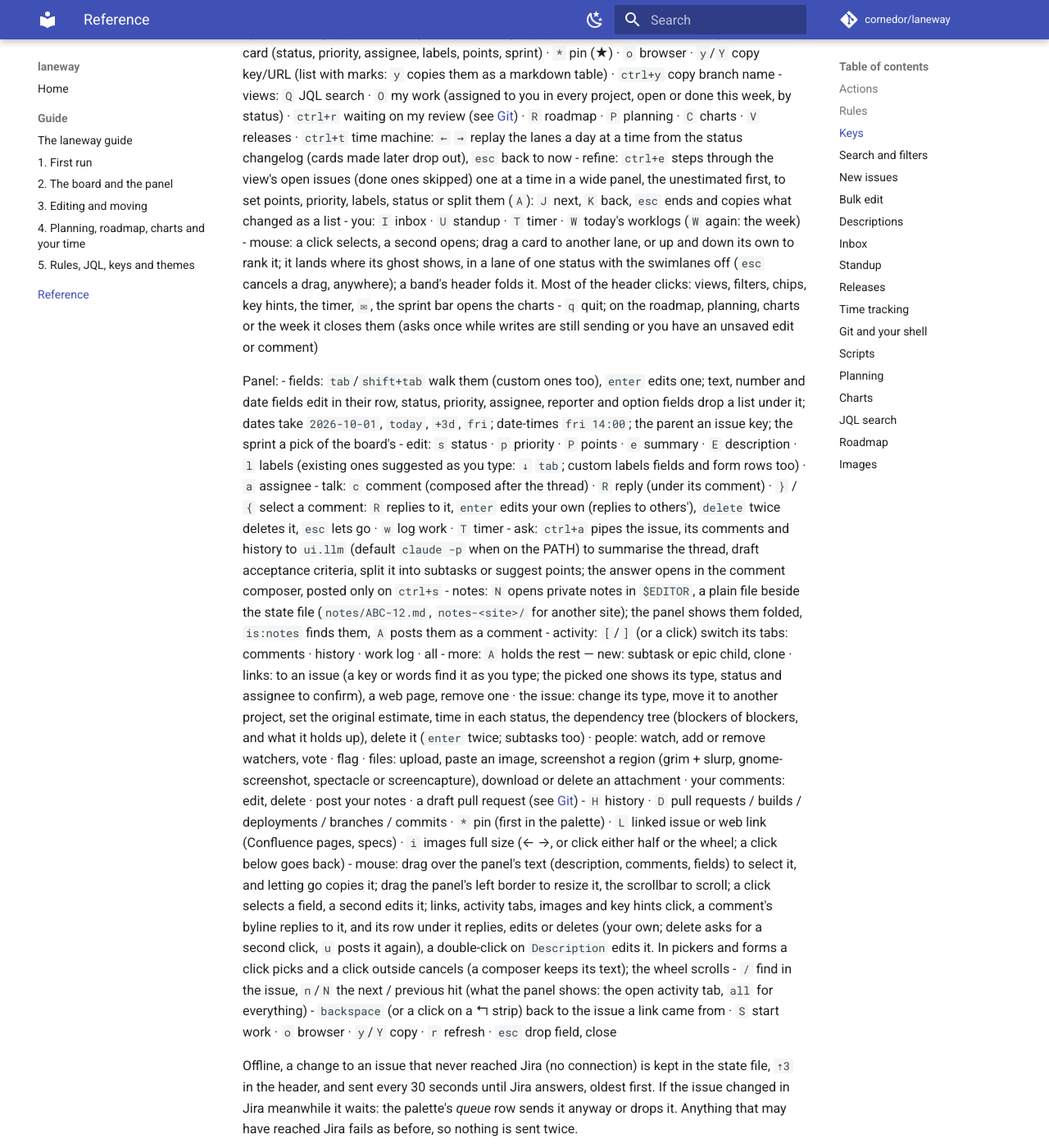
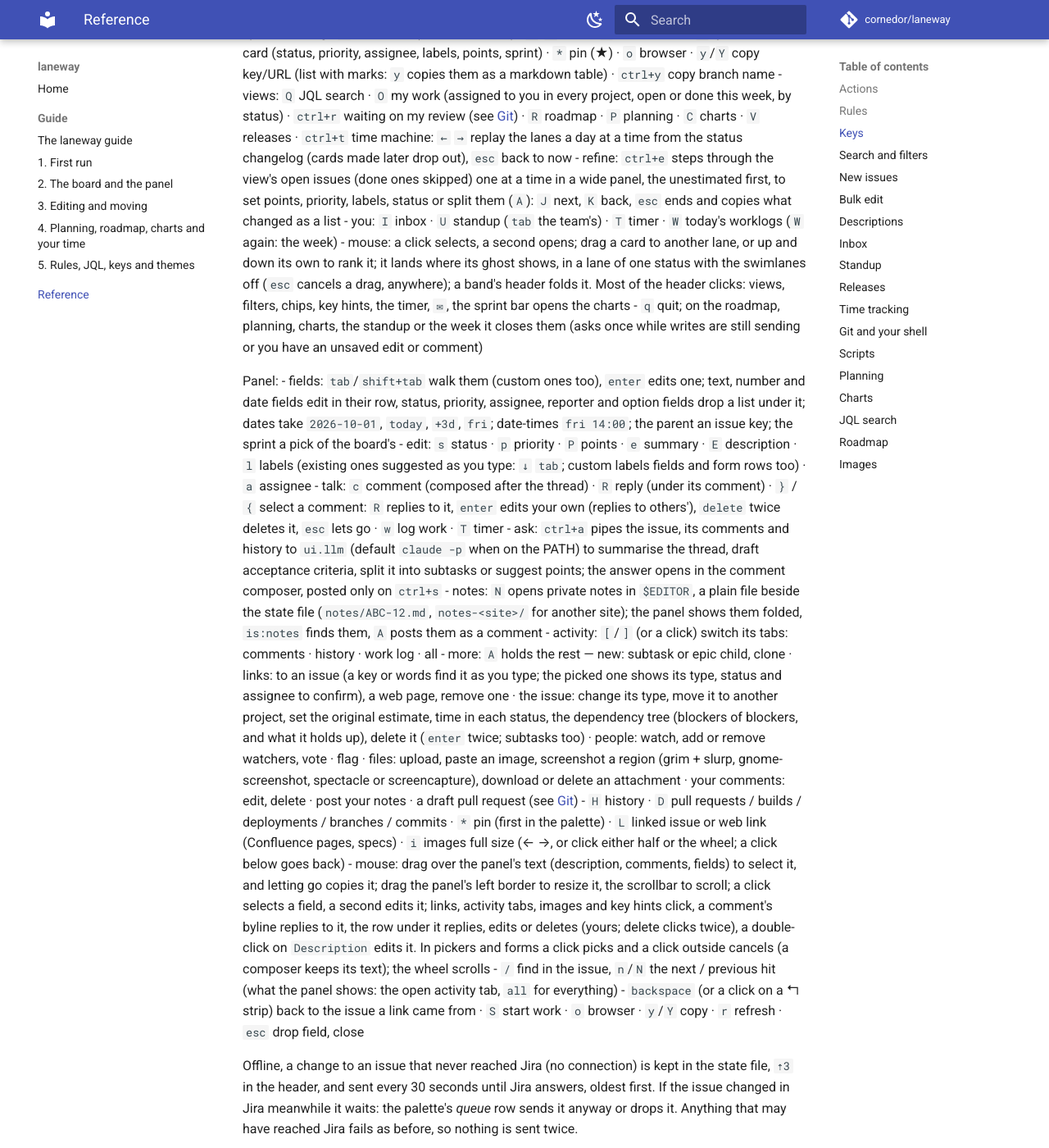
Before and after one commit to cornedor/laneway, an MkDocs documentation site: the page built from docs/reference.md, in a window 1280 px wide and 1400 px high, scrolled down 5700 px. Shown: the whole window at 82% size. Built offline with MkDocs 1.6.1 and Material for MkDocs 9.7.7, drawn with Linux system fonts in a browser that asks for light colours; comment, search, counter and statistics services are not loaded.

Commit message:
Docs: Sprint 9 in the guide and README; standup, panel and help screenshots LAN-453
Co-Authored-By: Claude Opus 5.5 <noreply@anthropic.com>

```diff
--- a/README.md
+++ b/README.md
@@ -13,7 +13,7 @@ terminal.
 - Issue panel with description (edited as markdown), comments, links, subtasks, attachments and private notes; ask an LLM command about it
 - Sprint planning and refinement; burndown, velocity, cycle time and retro charts; an epic roadmap; releases; the board replayed day by day
 - Time tracking: log work, a timer, the day's and the week's worklogs, proposals from git and your agents' activity
-- Inbox of others' changes on every site, a standup of yours (commits too) or your team's
+- Inbox of others' changes on every site; a standup of yours (commits too), or your team's walking the board
 - Git: branch keys in commits, draft pull requests, what waits on your review, a prompt segment
 - Rules that notify, run a command or act on Jira when issues change
 - Scripts: list, view, create and move from the shell, completion, your own actions on a key
@@ -293,9 +293,9 @@ Board:
   mark · `B` edit marked · `e` quick edit the card (status, priority, assignee, labels, points, sprint) · `*` pin (★) · `o` browser · `y`/`Y` copy key/URL (list with marks: `y` copies them as a markdown table) · `ctrl+y` copy branch name
 - views: `Q` JQL search · `O` my work (assigned to you in every project, open or done this week, by status) · `ctrl+r` waiting on my review (see [Git](#git-and-your-shell)) · `R` roadmap · `P` planning · `C` charts · `V` releases · `ctrl+t` time machine: `←` `→` replay the lanes a day at a time from the status changelog (cards made later drop out), `esc` back to now
 - refine: `ctrl+e` steps through the view's open issues (done ones skipped) one at a time in a wide panel, the unestimated first, to set points, priority, labels, status or split them (`A`): `J` next, `K` back, `esc` ends and copies what changed as a list
-- you: `I` inbox · `U` standup · `T` timer · `W` today's worklogs (`W` again: the week)
+- you: `I` inbox · `U` standup (`tab` the team's) · `T` timer · `W` today's worklogs (`W` again: the week)
 - mouse: a click selects, a second opens; drag a card to another lane, or up and down its own to rank it; it lands where its ghost shows, in a lane of one status with the swimlanes off (`esc` cancels a drag, anywhere); a band's header folds it. Most of the header clicks: views, filters, chips, key hints, the timer, `✉`, the sprint bar opens the charts
-- `q` quit; on the roadmap, planning, charts or the week it closes them (asks once while writes are still sending or you have an unsaved edit or comment)
+- `q` quit; on the roadmap, planning, charts, the standup or the week it closes them (asks once while writes are still sending or you have an unsaved edit or comment)
 
 Panel:
 - fields: `tab`/`shift+tab` walk them (custom ones too), `enter` edits one;
@@ -311,7 +311,7 @@ Panel:
 - more: `A` holds the rest — new: subtask or epic child, clone · links: to an issue (a key or words find it as you type; the picked one shows its type, status and assignee to confirm), a web page, remove one · the issue: change its type, move it to another project, set the original estimate, time in each status, the dependency tree (blockers of blockers, and what it holds up), delete it (`enter` twice; subtasks too) · people: watch, add or remove watchers, vote · flag · files: upload, paste an image, screenshot a region (grim + slurp, gnome-screenshot, spectacle or screencapture), download or delete an attachment · your comments: edit, delete · post your notes · a draft pull request (see [Git](#git-and-your-shell))
 - `H` history ·
   `D` pull requests / builds / deployments / branches / commits · `*` pin (first in the palette) · `L` linked issue or web link (Confluence pages, specs) · `i` images full size (← →, or click either half or the wheel; a click below goes back)
-- mouse: drag over the panel's text (description, comments, fields) to select it, and letting go copies it; drag the panel's left border to resize it, the scrollbar to scroll; a click selects a field, a second edits it; links, activity tabs, images and key hints click, a comment's byline replies to it, and its row under it replies, edits or deletes (your own; delete asks for a second click, `u` posts it again), a double-click on `Description` edits it. In pickers and forms a click picks and a click outside cancels (a composer keeps its text); the wheel scrolls
+- mouse: drag over the panel's text (description, comments, fields) to select it, and letting go copies it; drag the panel's left border to resize it, the scrollbar to scroll; a click selects a field, a second edits it; links, activity tabs, images and key hints click, a comment's byline replies to it, the row under it replies, edits or deletes (yours; delete clicks twice), a double-click on `Description` edits it. In pickers and forms a click picks and a click outside cancels (a composer keeps its text); the wheel scrolls
 - `/` find in the issue, `n`/`N` the next / previous hit (what the panel shows: the open activity tab, `all` for everything)
 - `backspace` (or a click on a ↰ strip) back to the issue a link came from · `S` start work · `o` browser · `y`/`Y` copy ·
   `r` refresh · `esc` drop field, close
```
Also changed, not shown: docs/guide/02-board-and-panel.md (+2 -1 lines), docs/guide/03-editing-and-moving.md (+7 -3 lines), docs/screenshots/help.png, docs/screenshots/panel.png, docs/screenshots/standup.png.
